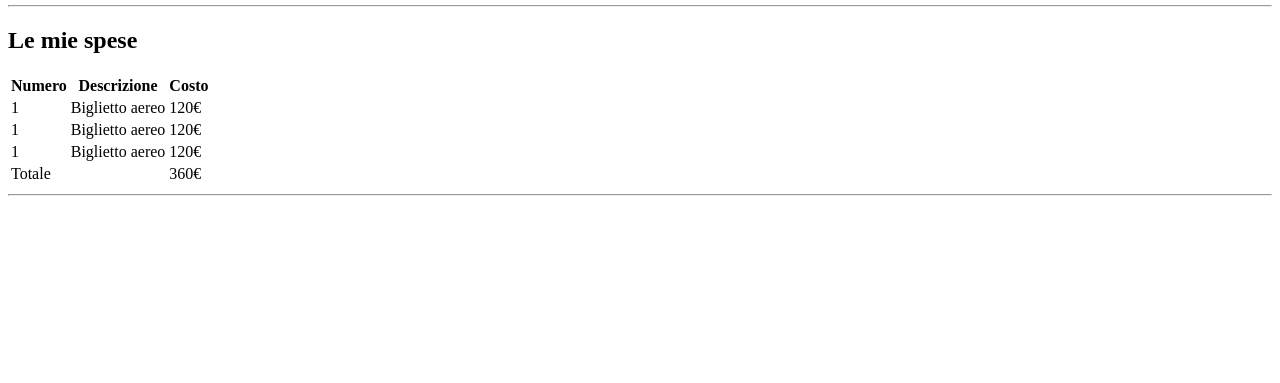
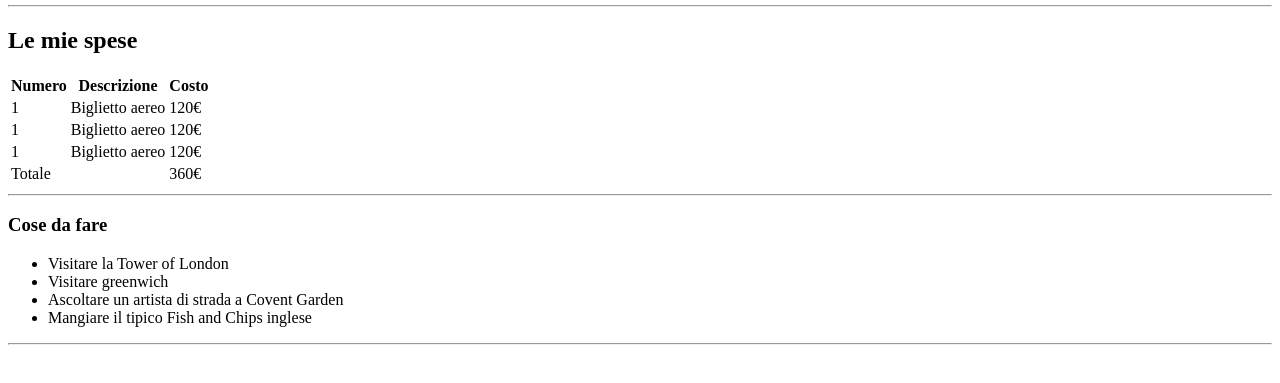
Before and after one commit to LeandroL18/html-london-trip, a plain HTML site: page index.html in a window 1280 px wide. Shown: the part 101-484 px from the top of the page. Drawn offline with Linux system fonts and the light colour scheme.

Commit message:
seconda sezione centrale completa

```diff
--- a/index.html
+++ b/index.html
@@ -10,7 +10,7 @@
         <!-- Intestazione -->
         <header>
             <h1>
-             Il mio Viaggio a Londra
+                Il mio Viaggio a Londra
             </h1>
             <img src="img/pexels-bill-emrich-230794-0.jpg" alt="Immagine non trovata">
             <img src="img/pexels-bill-emrich-230794-1.jpg" alt="Immagine non trovata">
@@ -22,7 +22,9 @@
         <!-- Parte centrale -->
         <main>
             <section>
-                <h2>Le mie spese</h2>
+                <h2>
+                    Le mie spese
+                </h2>
                 <table>
                     <!-- intestazione tabella -->
                     <thead>
@@ -64,6 +66,19 @@
                 <hr>
             </section>
 
+            <section>
+                <h3>
+                    Cose da fare
+                </h3>
+                <ul>
+                    <li>Visitare la Tower of London</li>
+                    <li>Visitare greenwich</li>
+                    <li>Ascoltare un artista di strada a Covent Garden </li>
+                    <li>Mangiare il tipico Fish and Chips inglese</li>
+                </ul>
+                <hr>
+            </section>
+
 
         </main>
 
```
